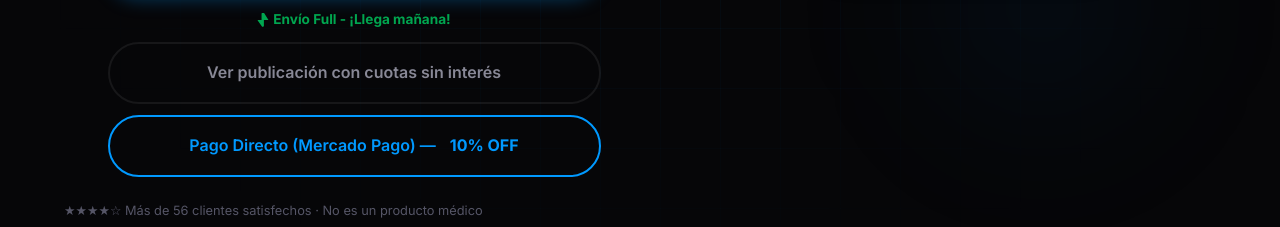
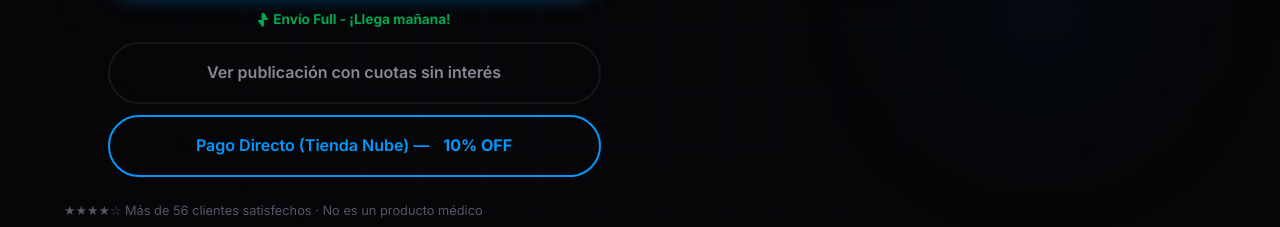
Before and after one commit to TomasRamon99/AIR-BAND, a Next.js app: page / in a window 1280 px wide. Shown: the part 873-1100 px from the top of the page. Built offline with nearby package versions, Linux system fonts and the light colour scheme.

Commit message:
actualizar links de pago directo a tienda nube y remover exclusivo

```diff
--- a/src/components/FinalCtaSection.tsx
+++ b/src/components/FinalCtaSection.tsx
@@ -4,8 +4,12 @@ interface FinalCtaSectionProps {
 
 export default function FinalCtaSection({ color = "blanco" }: FinalCtaSectionProps) {
   const mlLink = color === "negro"
-    ? "https://www.mercadolibre.com.ar/dilatador-nasal-mejora-respiracion-ronquidos-60-adhesivos/p/MLA2062732915?pdp_filters=item_id%3AMLA1533672631"
-    : "https://www.mercadolibre.com.ar/dilatador-nasal-mejora-respiracion-ronquidos-60-adhesivos/p/MLA2062732915?pdp_filters=item_id%3AMLA2762599018";
+    ? "https://www.mercadolibre.com.ar/dilatador-magnetico-nasal-kit-air-band-4-bandas-60adhesivos/up/MLAU3417409179"
+    : "https://www.mercadolibre.com.ar/dilatador-magnetico-nasal-kit-air-band-blanco-60adhesivos/up/MLAU3718266768";
+
+  const tiendaNubeLink = color === "negro"
+    ? "https://airband.mitiendanube.com/productos/dilatador-magnetico-nasal-kit-air-band-4-bandas-color-negro-60-adhesivos-fhiw6/"
+    : "https://airband.mitiendanube.com/productos/dilatador-magnetico-nasal-kit-air-band-4-bandas-color-blanco-60-adhesivos-1p3h0/";
 
   return (
     <section className="final-cta">
@@ -56,7 +60,7 @@ export default function FinalCtaSection({ color = "blanco" }: FinalCtaSectionPro
               </div>
               <div style={{ display: 'flex', alignItems: 'center', gap: '0.5rem' }}>
                 <span style={{ fontSize: '1.5rem' }}>💳</span>
-                <h4 style={{ margin: 0, fontSize: '1.2rem', color: 'var(--accent)' }}>Pago Directo (MP)</h4>
+                <h4 style={{ margin: 0, fontSize: '1.2rem', color: 'var(--accent)' }}>Pago Directo (Tienda Nube)</h4>
               </div>
               <p style={{ color: 'var(--text-muted)', fontSize: '0.9rem', margin: 0, flex: 1 }}>
                 Al evitar comisiones de la plataforma, te transferimos el ahorro a vos con un <strong>10% OFF permanente</strong>.
@@ -66,7 +70,7 @@ export default function FinalCtaSection({ color = "blanco" }: FinalCtaSectionPro
                 <span style={{ textDecoration: 'line-through', color: 'var(--text-dim)', fontSize: '1.1rem' }}>$22.000</span>
               </div>
               <a
-                href="https://link.mercadopago.com.ar/airband_directo"
+                href={tiendaNubeLink}
                 target="_blank"
                 rel="noopener noreferrer"
                 className="btn btn-primary"
--- a/src/components/HeroSection.tsx
+++ b/src/components/HeroSection.tsx
@@ -10,8 +10,12 @@ interface HeroSectionProps {
 export default function HeroSection({ color }: HeroSectionProps) {
 
   const mlLink = color === "negro"
-    ? "https://www.mercadolibre.com.ar/dilatador-nasal-mejora-respiracion-ronquidos-60-adhesivos/p/MLA2062732915?pdp_filters=item_id%3AMLA1533672631"
-    : "https://www.mercadolibre.com.ar/dilatador-nasal-mejora-respiracion-ronquidos-60-adhesivos/p/MLA2062732915?pdp_filters=item_id%3AMLA2762599018";
+    ? "https://www.mercadolibre.com.ar/dilatador-magnetico-nasal-kit-air-band-4-bandas-60adhesivos/up/MLAU3417409179"
+    : "https://www.mercadolibre.com.ar/dilatador-magnetico-nasal-kit-air-band-blanco-60adhesivos/up/MLAU3718266768";
+
+  const tiendaNubeLink = color === "negro"
+    ? "https://airband.mitiendanube.com/productos/dilatador-magnetico-nasal-kit-air-band-4-bandas-color-negro-60-adhesivos-fhiw6/"
+    : "https://airband.mitiendanube.com/productos/dilatador-magnetico-nasal-kit-air-band-4-bandas-color-blanco-60-adhesivos-1p3h0/";
 
   return (
     <>
@@ -70,13 +74,13 @@ export default function HeroSection({ color }: HeroSectionProps) {
               Ver publicación con cuotas sin interés
             </a>
             <a
-              href="https://link.mercadopago.com.ar/airband_directo"
+              href={tiendaNubeLink}
               target="_blank"
               rel="noopener noreferrer"
               className="btn btn-ghost btn-xl hero-cta-item"
               style={{ justifyContent: 'center', borderColor: 'var(--accent)', color: 'var(--accent)' }}
             >
-              Pago Directo (Mercado Pago) — <strong style={{ marginLeft: '6px' }}>10% OFF</strong>
+              Pago Directo (Tienda Nube) — <strong style={{ marginLeft: '6px' }}>10% OFF</strong>
             </a>
           </div>
           <p className="hero-disclaimer reveal delay-4">
--- a/src/components/KitSection.tsx
+++ b/src/components/KitSection.tsx
@@ -8,7 +8,9 @@ interface KitSectionProps {
 }
 
 export default function KitSection({ color, setColor }: KitSectionProps) {
-  // Config filter to simulate black box - No longer needed since we have real images
+  const tiendaNubeLink = color === "negro"
+    ? "https://airband.mitiendanube.com/productos/dilatador-magnetico-nasal-kit-air-band-4-bandas-color-negro-60-adhesivos-fhiw6/"
+    : "https://airband.mitiendanube.com/productos/dilatador-magnetico-nasal-kit-air-band-4-bandas-color-blanco-60-adhesivos-1p3h0/";
 
   return (
     <section id="kit" className="kit-section">
@@ -67,13 +69,13 @@ export default function KitSection({ color, setColor }: KitSectionProps) {
                   className={`color-opt ${color === "negro" ? "active" : ""}`}
                   onClick={() => setColor("negro")}
                 >
-                  Negro Exclusivo
+                  Negro
                 </div>
               </div>
             </div>
             <div className="kit-actions">
               <a
-                href="https://link.mercadopago.com.ar/airband_directo"
+                href={tiendaNubeLink}
                 target="_blank"
                 rel="noopener noreferrer"
                 className="btn btn-primary btn-xl kit-cta"
--- a/src/components/Navbar.tsx
+++ b/src/components/Navbar.tsx
@@ -52,7 +52,7 @@ export default function Navbar() {
           <li><a href="#testimonios" onClick={closeMenu}>Reseñas</a></li>
         </ul>
         <a
-          href="https://www.mercadolibre.com.ar/dilatador-nasal-mejora-respiracion-ronquidos-60-adhesivos/p/MLA2062732915"
+          href="https://www.mercadolibre.com.ar/dilatador-magnetico-nasal-kit-air-band-4-bandas-60adhesivos/up/MLAU3417409179"
           target="_blank"
           rel="noopener noreferrer"
           className="btn btn-primary nav-cta"
@@ -76,7 +76,7 @@ export default function Navbar() {
         <a href="#kit" className="mobile-link" onClick={closeMenu}>El Kit</a>
         <a href="#testimonios" className="mobile-link" onClick={closeMenu}>Reseñas</a>
         <a
-          href="https://www.mercadolibre.com.ar/dilatador-nasal-mejora-respiracion-ronquidos-60-adhesivos/p/MLA2062732915"
+          href="https://www.mercadolibre.com.ar/dilatador-magnetico-nasal-kit-air-band-4-bandas-60adhesivos/up/MLAU3417409179"
           target="_blank"
           rel="noopener noreferrer"
           className="btn btn-primary"
```
